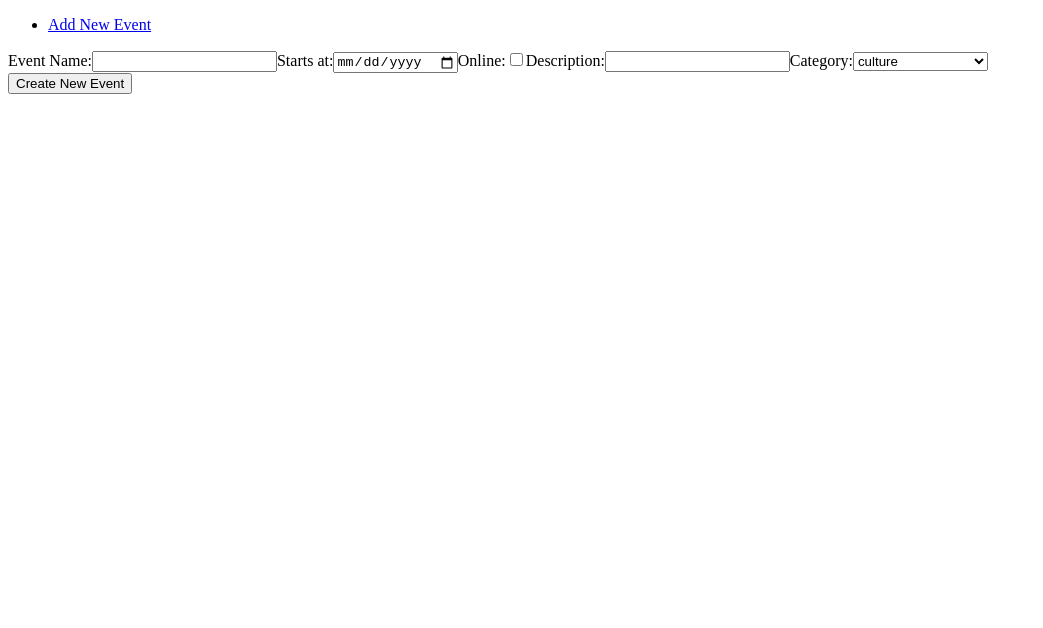
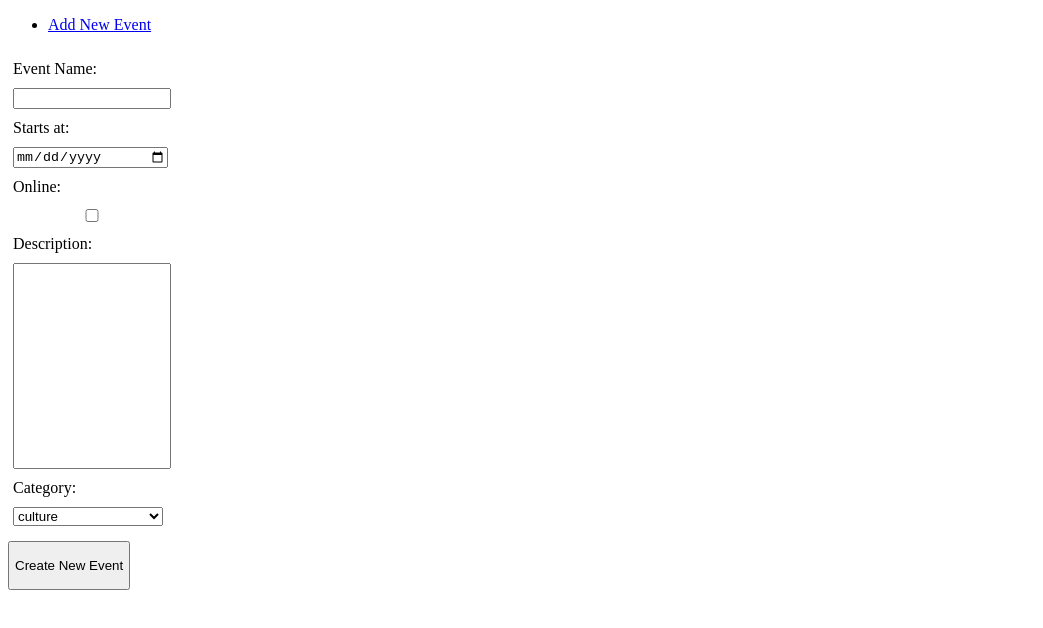
Before and after one commit to marzena-maria/meeting-app-frontend, a React (Create React App) app: page /add-new-event in a window 1280 px wide. Shown: the top 628 px of the page, without its empty margins (0-1043 px from the left). Built offline with nearby package versions, Linux system fonts and the light colour scheme.

Commit message:
[some styles added to event form]

```diff
--- a/src/Components/Forms/EventForm/EventForm.js
+++ b/src/Components/Forms/EventForm/EventForm.js
@@ -45,7 +45,7 @@ function EventForm() {
     // };
 
     return (
-        <>
+        <div className='formContainer'>
             <form>
 
                 <label htmlFor='eventName'>Event Name:</label>
@@ -79,20 +79,17 @@ function EventForm() {
 
                 <label htmlFor='category'>Category:</label>
                 <select onChange={event => setCategory(event.target.value)}>
-                <option value="culture">culture</option>
+                    <option value="music">culture</option>
+                    <option value="books">culture</option>
                     <option value="sport">sport</option>
                     <option value="learning_languages">learning languages</option>
                     <option value="other">other</option>
-                {/* {Options.map((test, key) =>
-                <option key={key} value={key}>
-                    {test}
-                </option>)} */}
                 </select>
 
             </form>
 
             <button onClick={onSubmitForm}>Create New Event</button>
-        </>
+        </div>
     )
 
 }
--- a/src/Components/Forms/EventForm/EventForm.scss
+++ b/src/Components/Forms/EventForm/EventForm.scss
@@ -0,0 +1,24 @@
+.formContainer {
+    form {
+        display: grid;
+        margin: 5px;
+
+        input,
+        select {
+            width: 150px;
+        }
+
+        label {
+            margin: 10px 0;
+        }
+
+        .descriptionInput {
+            height: 200px;
+        }
+    }
+
+    button {
+        margin: 10px 0;
+        padding: 15px 5px;
+    }
+}
```
Lines whose indentation alone changed are shown as unchanged.
